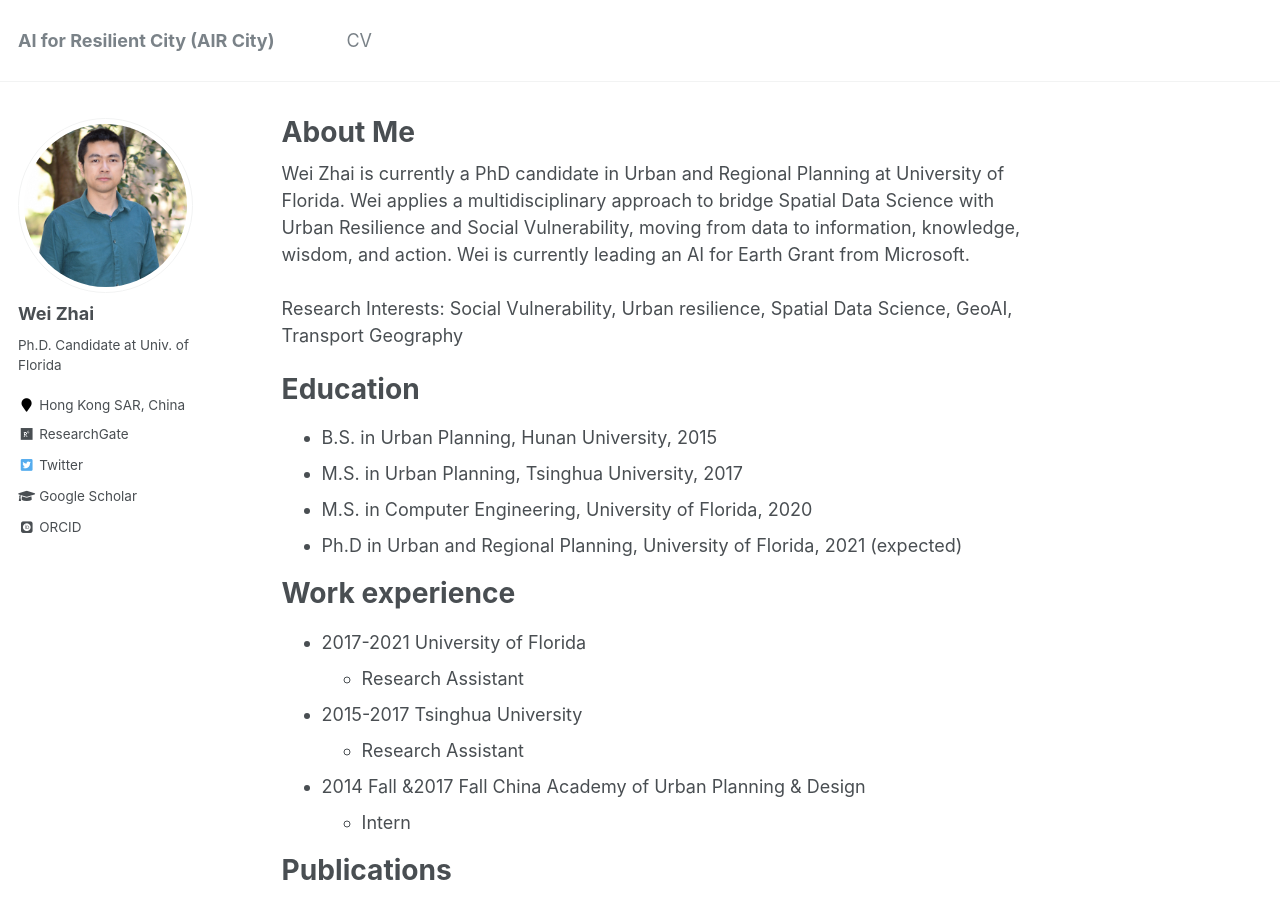
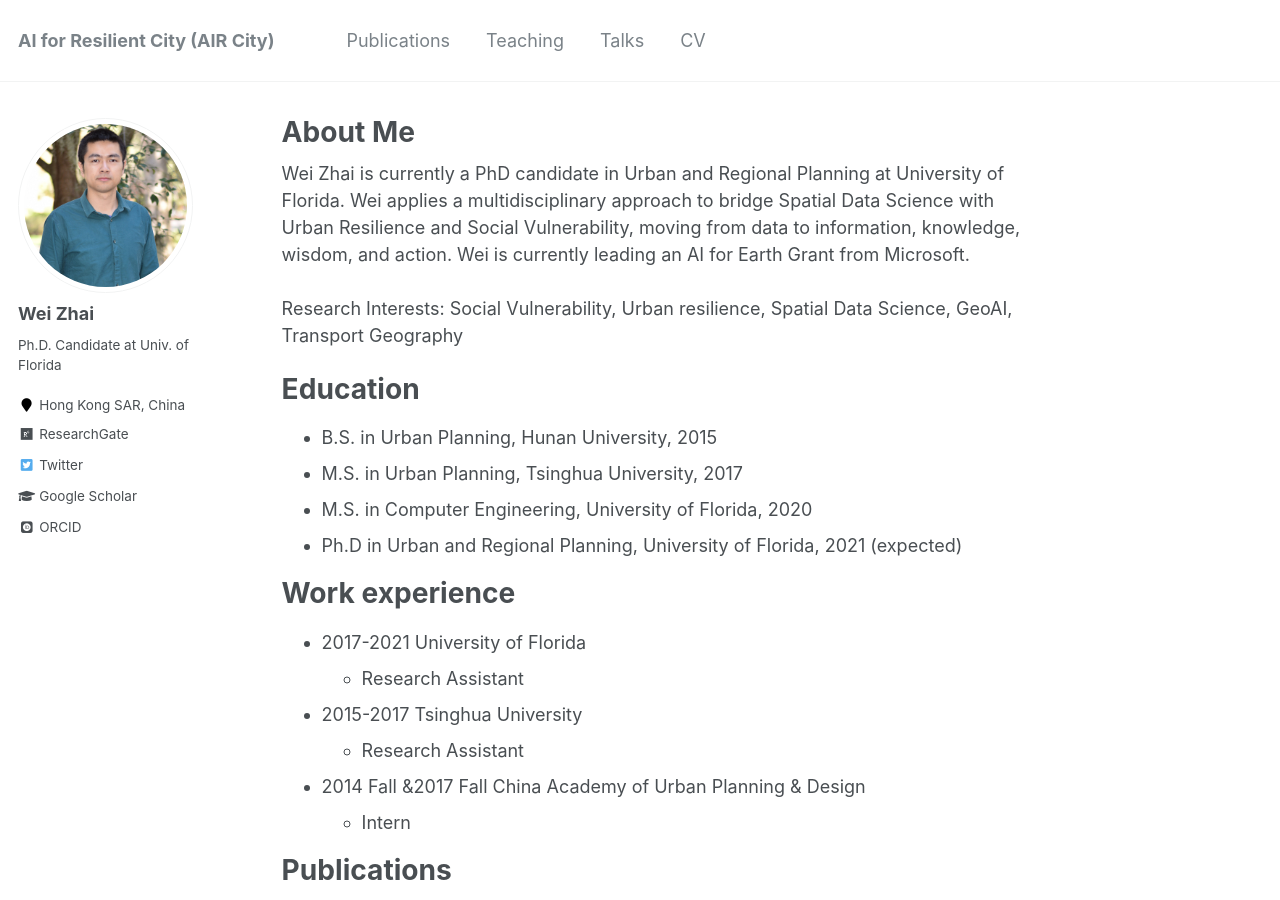
Before and after one commit to skywalkerzhai/weizhai.github.io, a Jekyll site: the page built from _pages/about.md, in a window 1280 px wide and 900 px high. Built offline with Jekyll 4.4.1, drawn with Linux system fonts in a browser that asks for light colours; some web fonts are replaced.

Commit message:
Update navigation.yml

```diff
--- a/_data/navigation.yml
+++ b/_data/navigation.yml
@@ -1,4 +1,13 @@
 # main links links
 main:
+  - title: "Publications"
+    url: /publications/
+
+  - title: "Teaching"
+    url: /teaching/
+
+  - title: "Talks"
+    url: /talks/
+
   - title: "CV"
     url: /cv/
```
